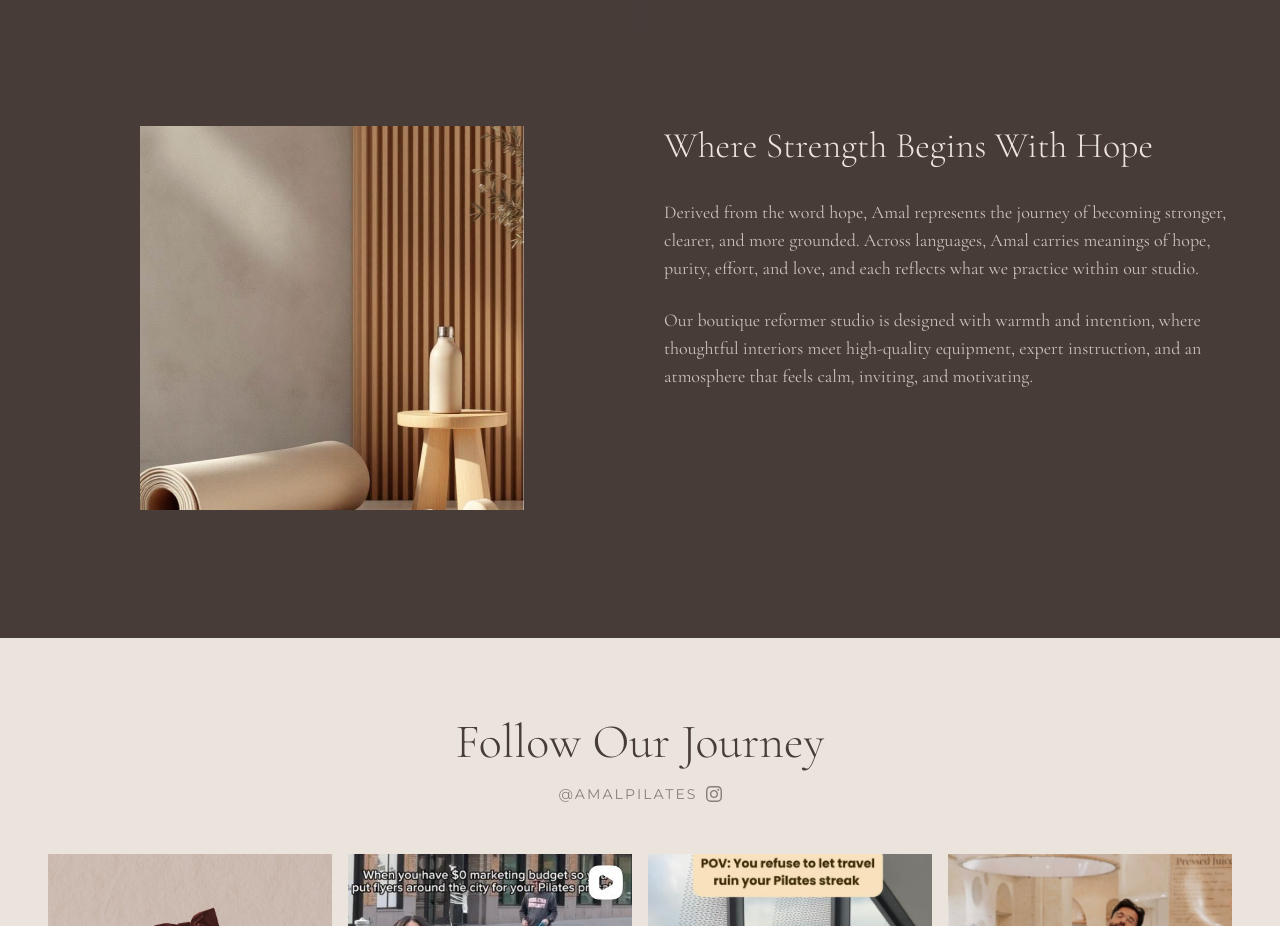
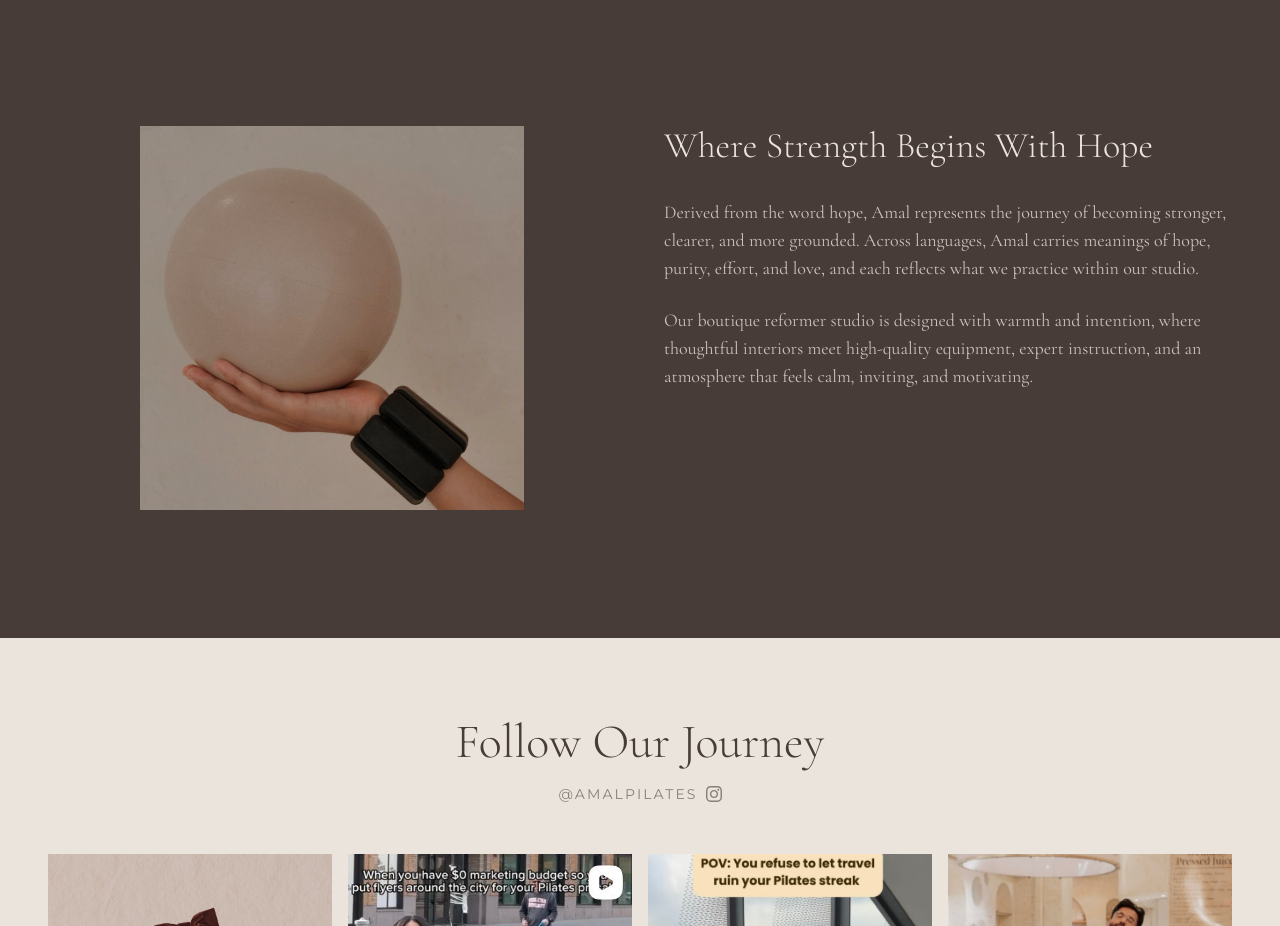
Before and after one commit to tahminaf/Amal-Pilates-Website, a React (Create React App) app in the folder amal-pilates/: page / in a window 1280 px wide. Shown: the part 909-1835 px from the top of the page. Built offline with nearby package versions, Linux system fonts and the light colour scheme.

Commit message:
changed image

```diff
--- a/amal-pilates/src/components/Philosophy.jsx
+++ b/amal-pilates/src/components/Philosophy.jsx
@@ -15,7 +15,7 @@ const Philosophy = () => {
           >
             <div className="aspect-square w-full max-w-xs lg:max-w-sm bg-[#D9CFC3] relative overflow-hidden">
               <img
-                src="/leg_pic.jpg"
+                src="/IMG_6982.jpeg"
                 alt="Studio Interior"
                 className="w-full h-full object-cover"
               />
```
